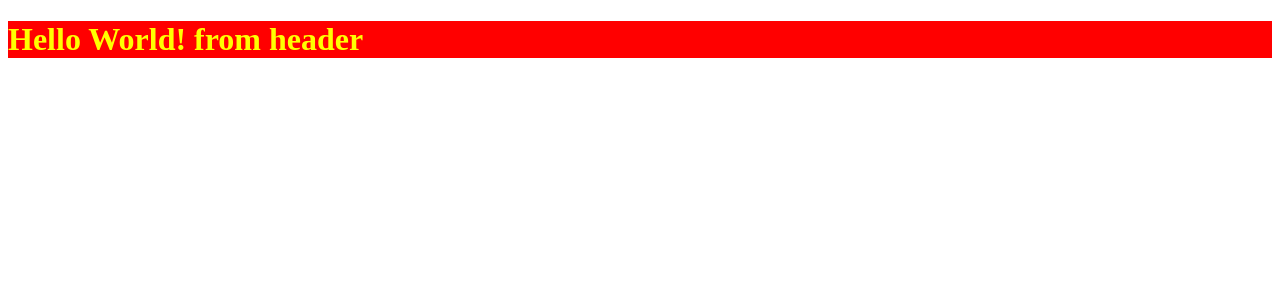
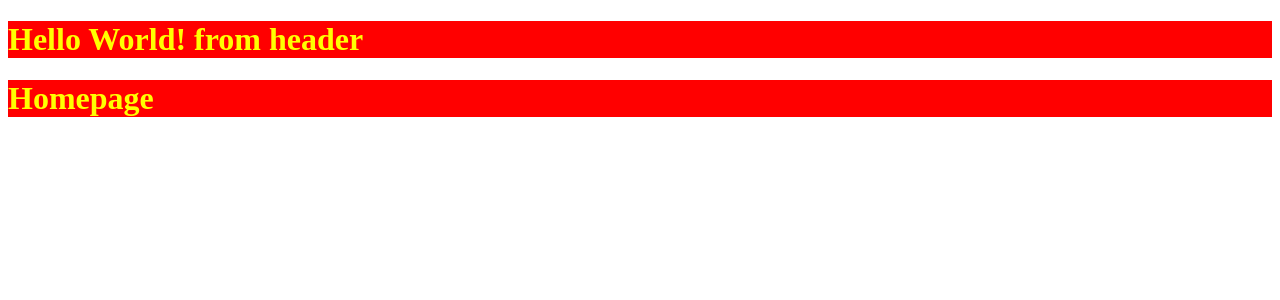
Before and after one commit to dario-piotrowicz/ReactJS-SCSS_demo_newsGrid_website_miniproject, a React app: page / in a window 1280 px wide. Shown: the top 300 px of the page. Built offline with nearby package versions, Linux system fonts and the light colour scheme.

Commit message:
moved header to app

```diff
--- a/src/app.tsx
+++ b/src/app.tsx
@@ -1,9 +1,15 @@
 import React, { FunctionComponent } from 'react';
 import './app.scss';
+import Header from './components/header/header.component';
 import Home from './pages/home/home.page.component';
 
 const App: FunctionComponent = () => {
-  return <Home />;
+  return (
+    <>
+      <Header />
+      <Home />
+    </>
+  );
 };
 
 export default App;
--- a/src/pages/home/home.page.component.tsx
+++ b/src/pages/home/home.page.component.tsx
@@ -1,9 +1,8 @@
 import React, { FunctionComponent } from 'react';
 import './home.styles.scss';
-import Header from '../../components/header/header.component';
 
 const Home: FunctionComponent = () => {
-  return <Header />;
+  return <h1>Homepage</h1>;
 };
 
 export default Home;
```
